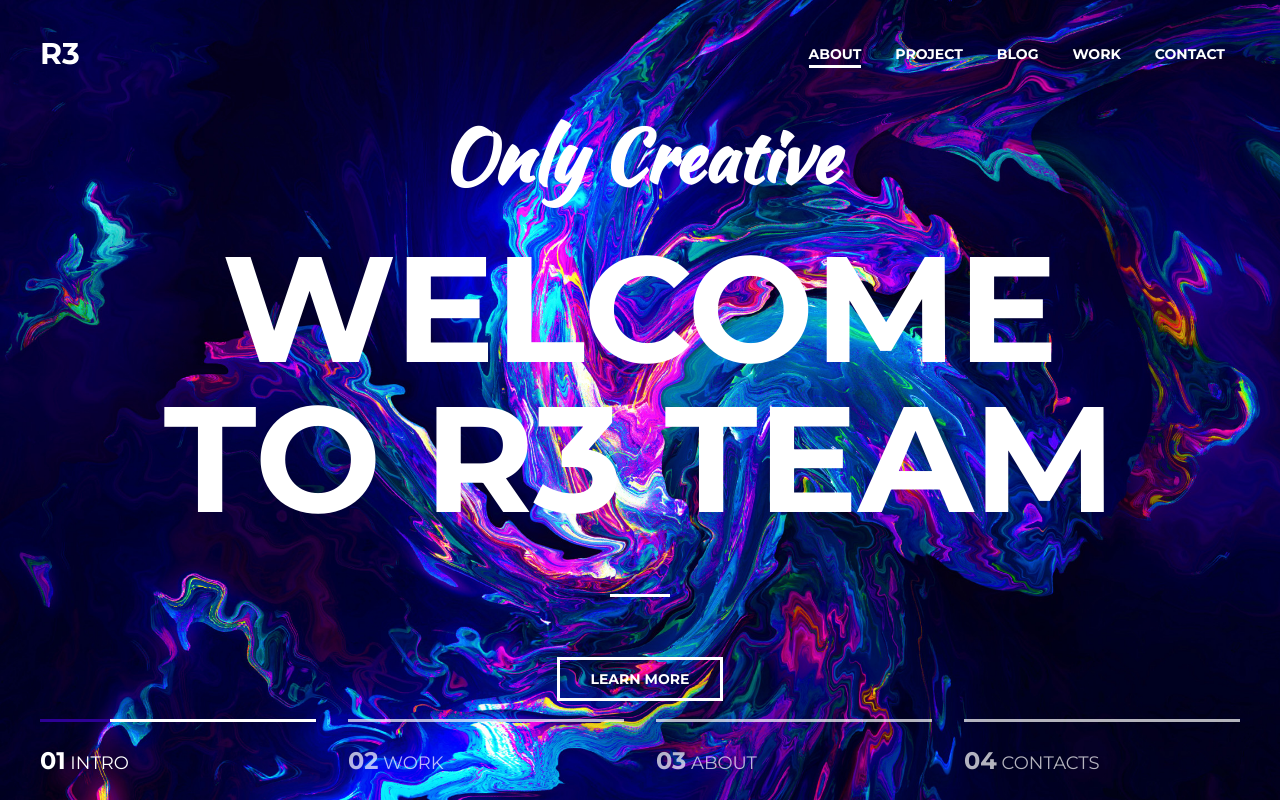
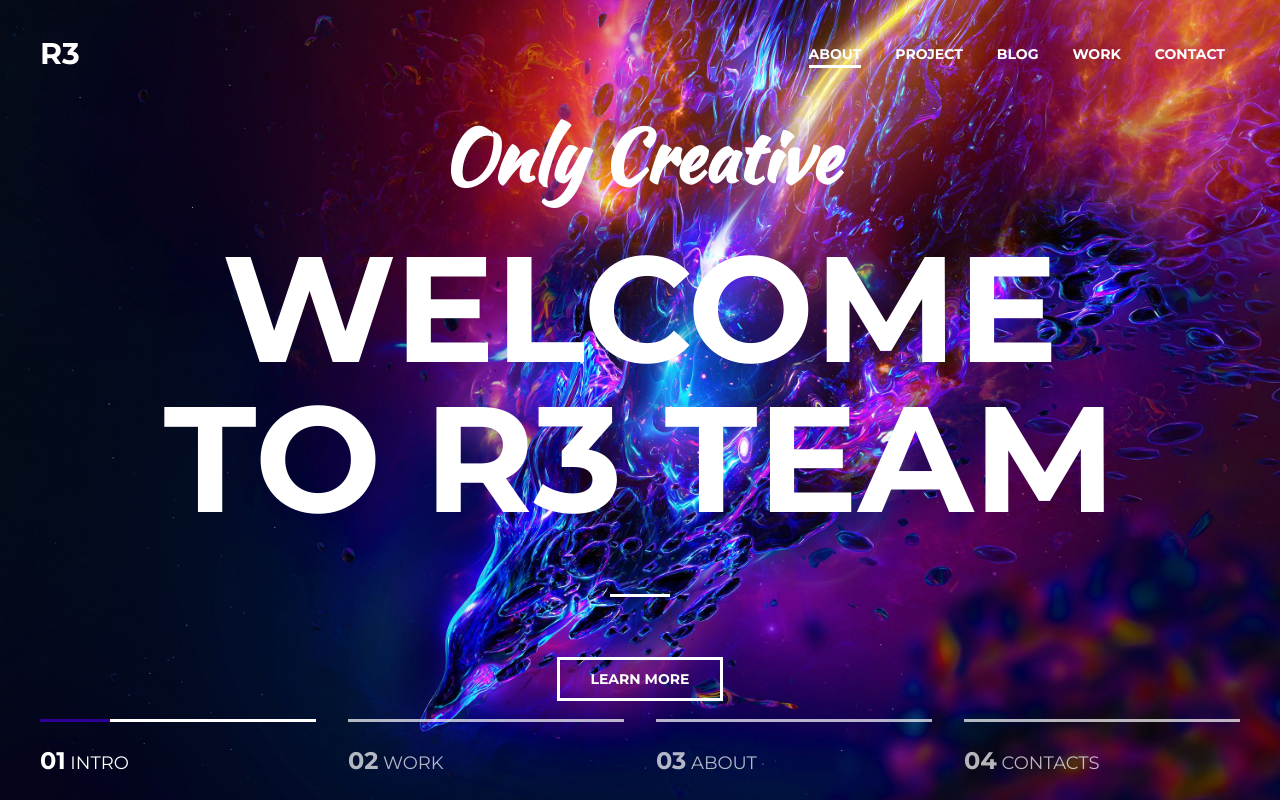
Before and after one commit to cvclon3/webpagestest, a plain HTML site: page index.html in a window 1280 px wide. Drawn offline with Linux system fonts and the light colour scheme.

Commit message:
Update style.css

```diff
--- a/style.css
+++ b/style.css
@@ -35,7 +35,7 @@ h1, h2, h3, h4, h5, h6 {
     width: 100%;
     height: 100vh;
 
-    background: url("img/intro2.jpg") center no-repeat;
+    background: url("img/intro3.jpg") center no-repeat;
     -webkit-background-size: cover;
     background-size: cover;
 }
```
